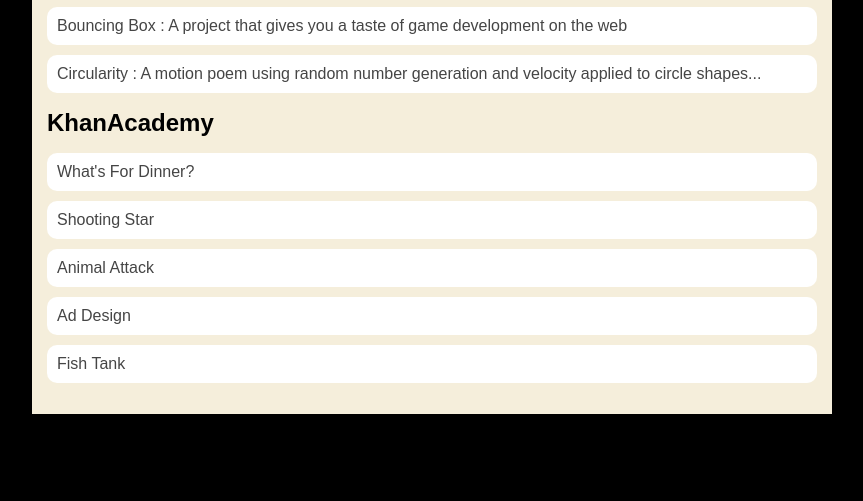
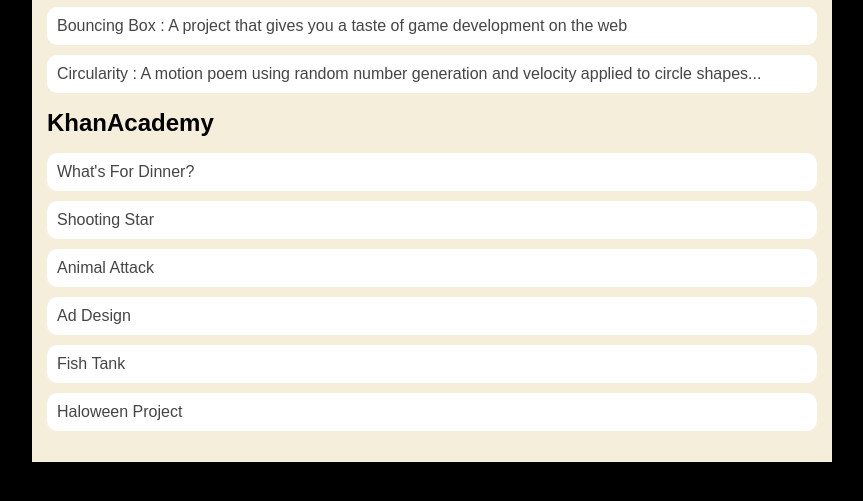
Before and after one commit to matthewabadie/matthewabadie.gitpod.io, a plain HTML site: page portfolio.html in a window 1280 px wide. Shown: the part 197-698 px from the top of the page, without its empty margins (208-1071 px from the left). Drawn offline with Linux system fonts and the light colour scheme.

Commit message:
added Halloween Project

```diff
--- a/portfolio.html
+++ b/portfolio.html
@@ -29,6 +29,7 @@
                     <li><a href=https://www.khanacademy.org/computer-programming/spin-off-of-project-animal-attack/5967231383814144>Animal Attack</a></li>
                     <li><a href=https://www.khanacademy.org/computer-programming/spin-off-of-project-ad-design/5836334910193664>Ad Design</a></li>
                     <li><a href=https://www.khanacademy.org/computer-programming/spin-off-of-project-fish-tank/5185019070693376>Fish Tank</a></li>
+                    <li><a href=https://www.khanacademy.org/computer-programming/halloween-project/5196828177645568>Haloween Project</a></li>
                 </ul>
             </div>
         </main>
```
